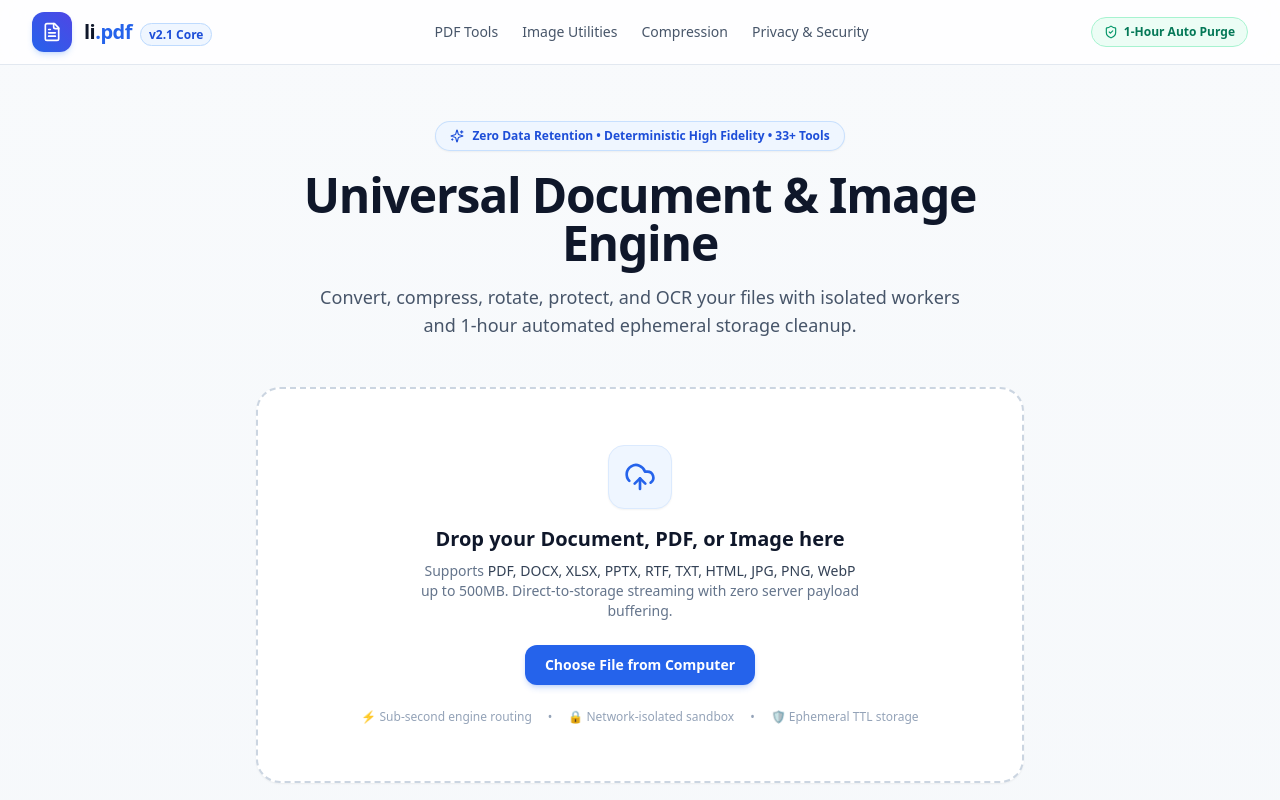
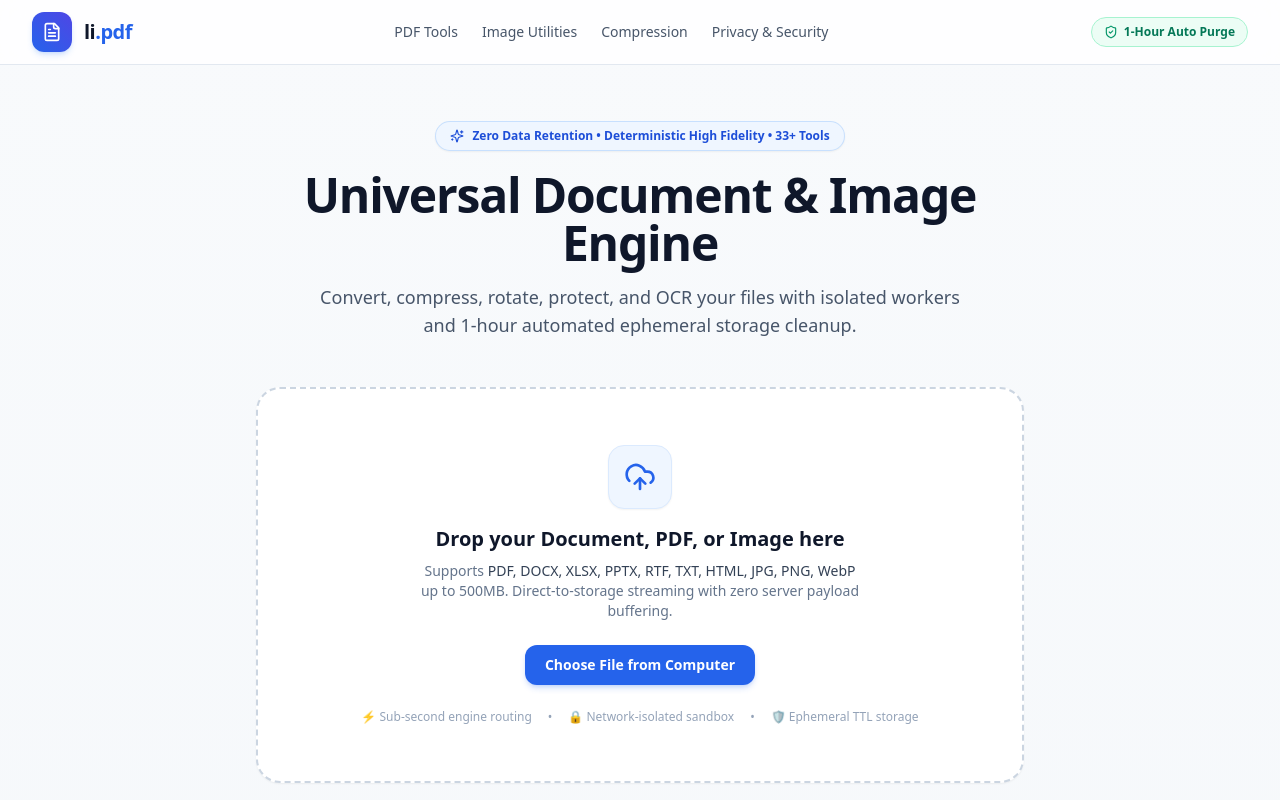
Before and after one commit to sauryah/li-pdf, a Next.js app in the folder web/: page / in a window 1280 px wide. Shown: the top 800 px of the page. Built offline with nearby package versions, Linux system fonts and the light colour scheme; no server answers.

Commit message:
style(web): clean up navbar logo brand by removing version badge

```diff
--- a/web/src/components/Navbar.tsx
+++ b/web/src/components/Navbar.tsx
@@ -9,12 +9,9 @@ export function Navbar() {
           <div className="h-10 w-10 rounded-xl bg-gradient-to-tr from-blue-600 to-indigo-600 flex items-center justify-center text-white shadow-md shadow-blue-500/20">
             <FileText className="w-5 h-5" />
           </div>
-          <div>
+          <div className="flex items-center">
             <span className="font-bold text-xl tracking-tight text-slate-900">
               li<span className="text-blue-600">.pdf</span>
-            </span>
-            <span className="ml-2 text-xs font-semibold px-2 py-0.5 rounded-full bg-blue-50 text-blue-700 border border-blue-200">
-              v2.1 Core
             </span>
           </div>
         </div>
```
